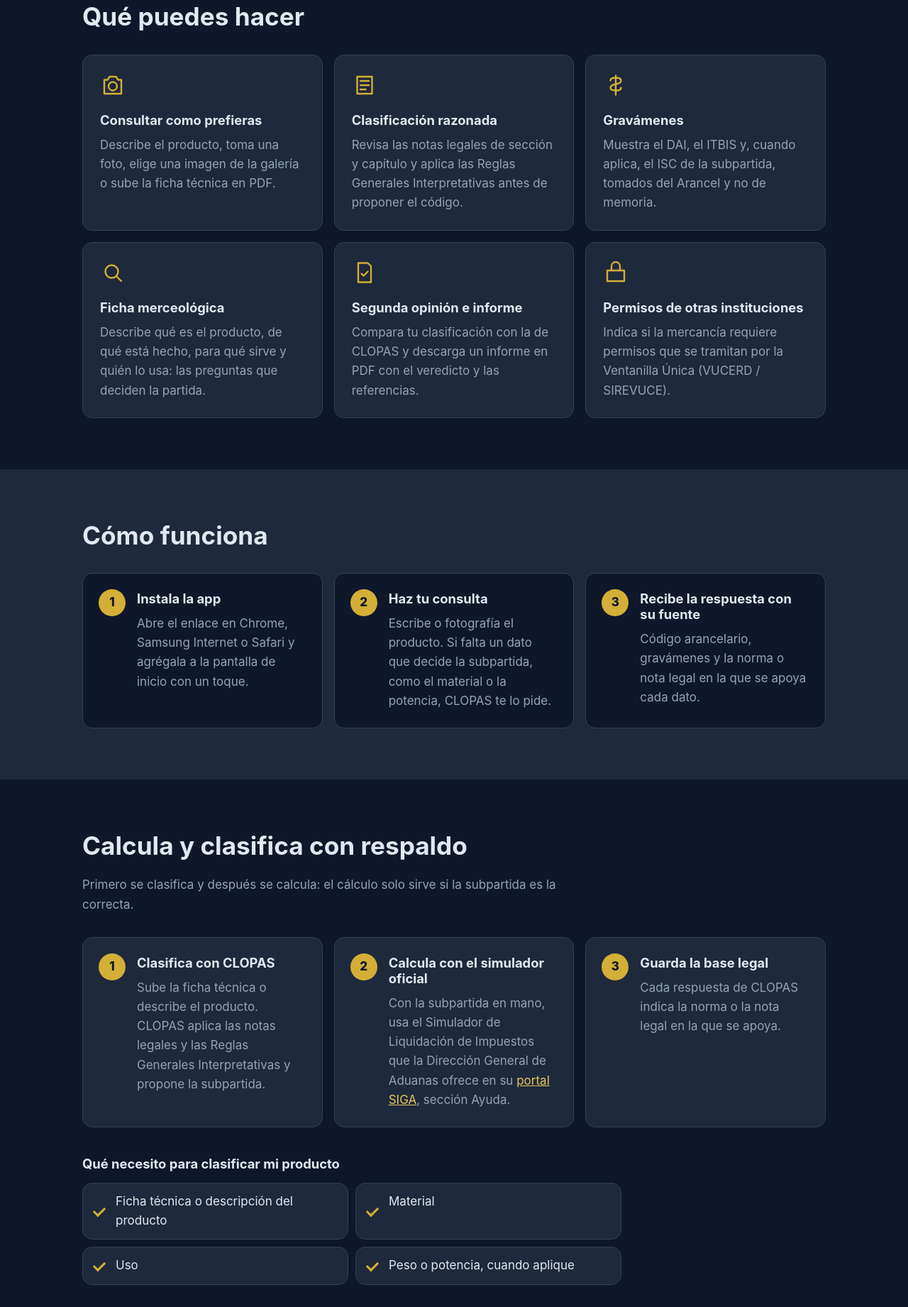
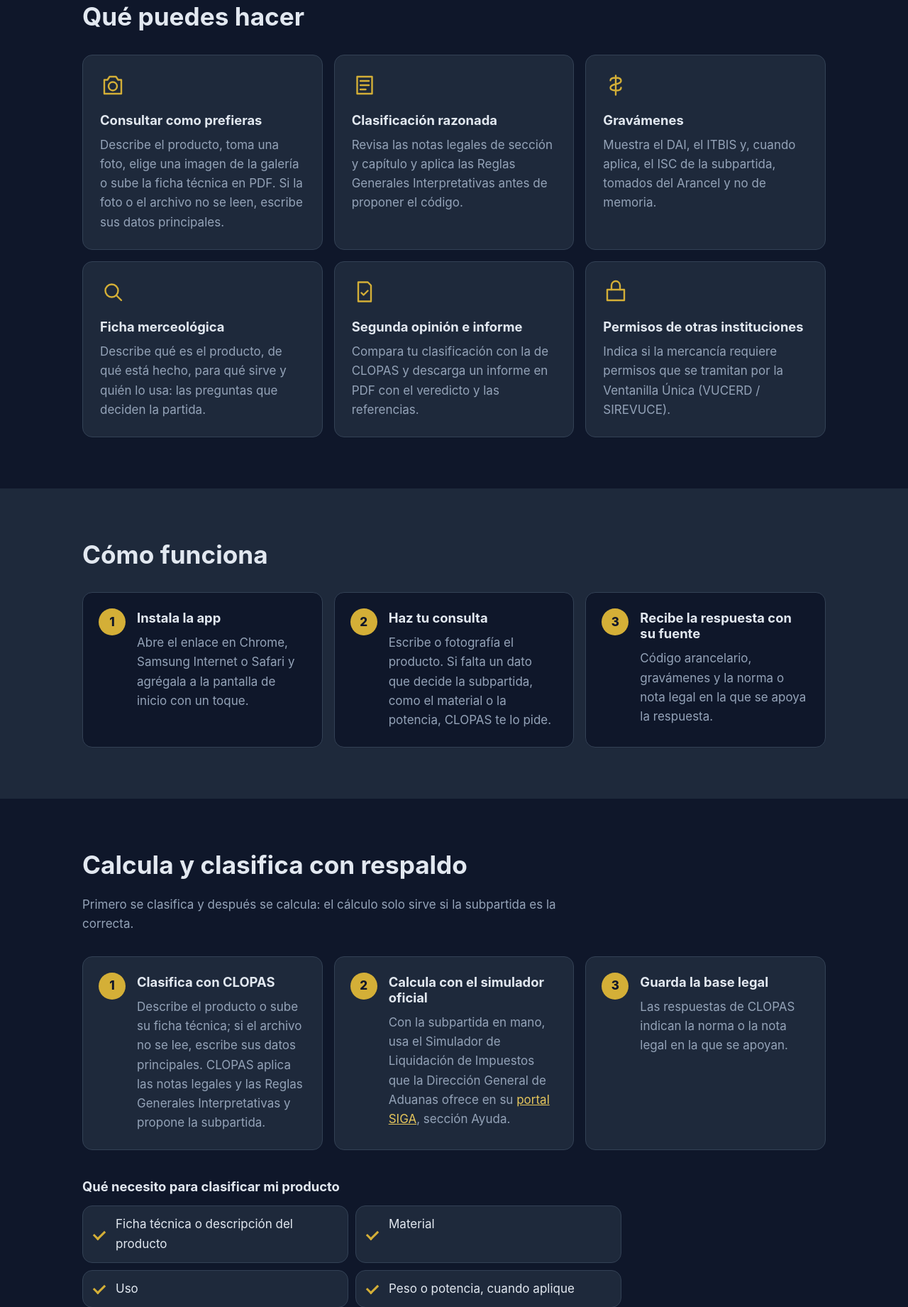
Before and after one commit to Office-Studio-Jj/biblioteca-dga, a Flask app: page /clopas in a window 1280 px wide. Shown: the part 692-2533 px from the top of the page at 71% size. Run offline with Flask 3, Linux system fonts and the light colour scheme; parts of the project's set-up code (start-up, migrations or seed data) failed here and were passed over; some libraries are stand-ins or nearby versions.

Commit message:
fix(web): /clopas sin promesas de mas sobre ficha PDF y base legal (orden 10 CEO)

```diff
--- a/templates/clopas_web.html
+++ b/templates/clopas_web.html
@@ -56,7 +56,7 @@
           <li class="tarjeta">
             <svg aria-hidden="true" viewBox="0 0 24 24"><path d="M4 7h3l2-3h6l2 3h3v13H4z"/><circle cx="12" cy="13" r="4"/></svg>
             <h3>Consultar como prefieras</h3>
-            <p>Describe el producto, toma una foto, elige una imagen de la galería o sube la ficha técnica en PDF.</p>
+            <p>Describe el producto, toma una foto, elige una imagen de la galería o sube la ficha técnica en PDF. Si la foto o el archivo no se leen, escribe sus datos principales.</p>
           </li>
           <li class="tarjeta">
             <svg aria-hidden="true" viewBox="0 0 24 24"><path d="M5 4h14v16H5z"/><path d="M8 8h8M8 12h8M8 16h5"/></svg>
@@ -101,7 +101,7 @@
           </li>
           <li>
             <h3>Recibe la respuesta con su fuente</h3>
-            <p>Código arancelario, gravámenes y la norma o nota legal en la que se apoya cada dato.</p>
+            <p>Código arancelario, gravámenes y la norma o nota legal en la que se apoya la respuesta.</p>
           </li>
         </ol>
       </div>
@@ -114,7 +114,7 @@
         <ol class="pasos pasos-claro">
           <li>
             <h3>Clasifica con CLOPAS</h3>
-            <p>Sube la ficha técnica o describe el producto. CLOPAS aplica las notas legales y las Reglas Generales Interpretativas y propone la subpartida.</p>
+            <p>Describe el producto o sube su ficha técnica; si el archivo no se lee, escribe sus datos principales. CLOPAS aplica las notas legales y las Reglas Generales Interpretativas y propone la subpartida.</p>
           </li>
           <li>
             <h3>Calcula con el simulador oficial</h3>
@@ -122,7 +122,7 @@
           </li>
           <li>
             <h3>Guarda la base legal</h3>
-            <p>Cada respuesta de CLOPAS indica la norma o la nota legal en la que se apoya.</p>
+            <p>Las respuestas de CLOPAS indican la norma o la nota legal en la que se apoyan.</p>
           </li>
         </ol>
         <h3 class="subtitulo-requisitos">Qué necesito para clasificar mi producto</h3>
```
